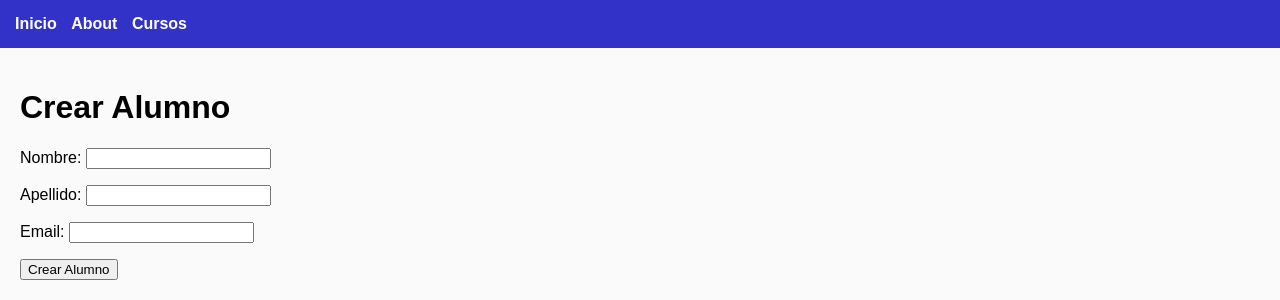
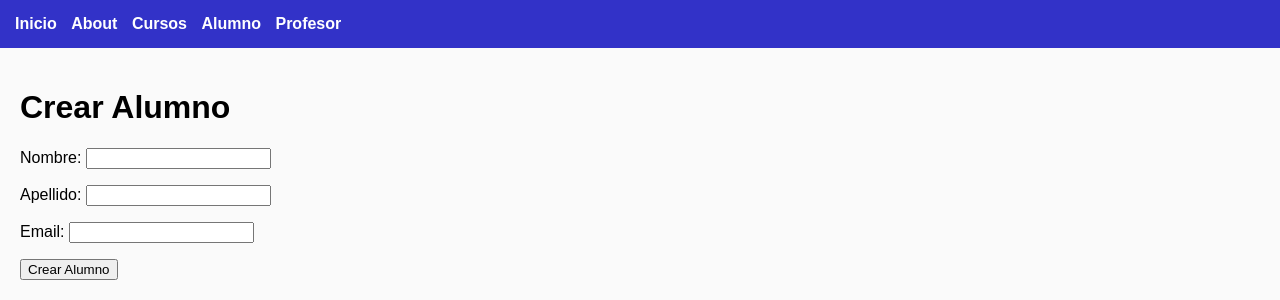
Before and after one commit to Mari4n24/Curso_idiomas_MariangelRoman, a Django app: page /curso/alumnos/crear/ in a window 1280 px wide. Shown: the top 300 px of the page. Run offline with Django 5.2, Linux system fonts and the light colour scheme; the visitor is signed in with stand-in values (Sample User, id 1).

Commit message:
agregar url de listar alumno y profesor

```diff
--- a/inicio/templates/base.html
+++ b/inicio/templates/base.html
@@ -14,14 +14,11 @@
         <nav>
             <a href="{% url "inicio" %}">Inicio</a>
             <a href="{% url "about" %}">About</a>
-            <!-- Zona Condicional para Usuarios -->
             {% if user.is_authenticated %}
-                <!-- Visible solo si está logueado -->
                 <a href="{% url "listar_cursos" %}">Cursos</a>
-                <!-- Asumo que tienes un 'logout' view name -->
-
+                <a href="{% url "listar_alumno" %}">Alumno</a>
+                <a href="{% url "listar_profesor" %}">Profesor</a>
             {% else %}
-                <!-- Visible si NO está logueado -->
                 <a href="{% url 'login' %}">Iniciar Sesión</a>
                 <a href="{% url 'registro' %}">Registrarse</a>
             {% endif %}
```
